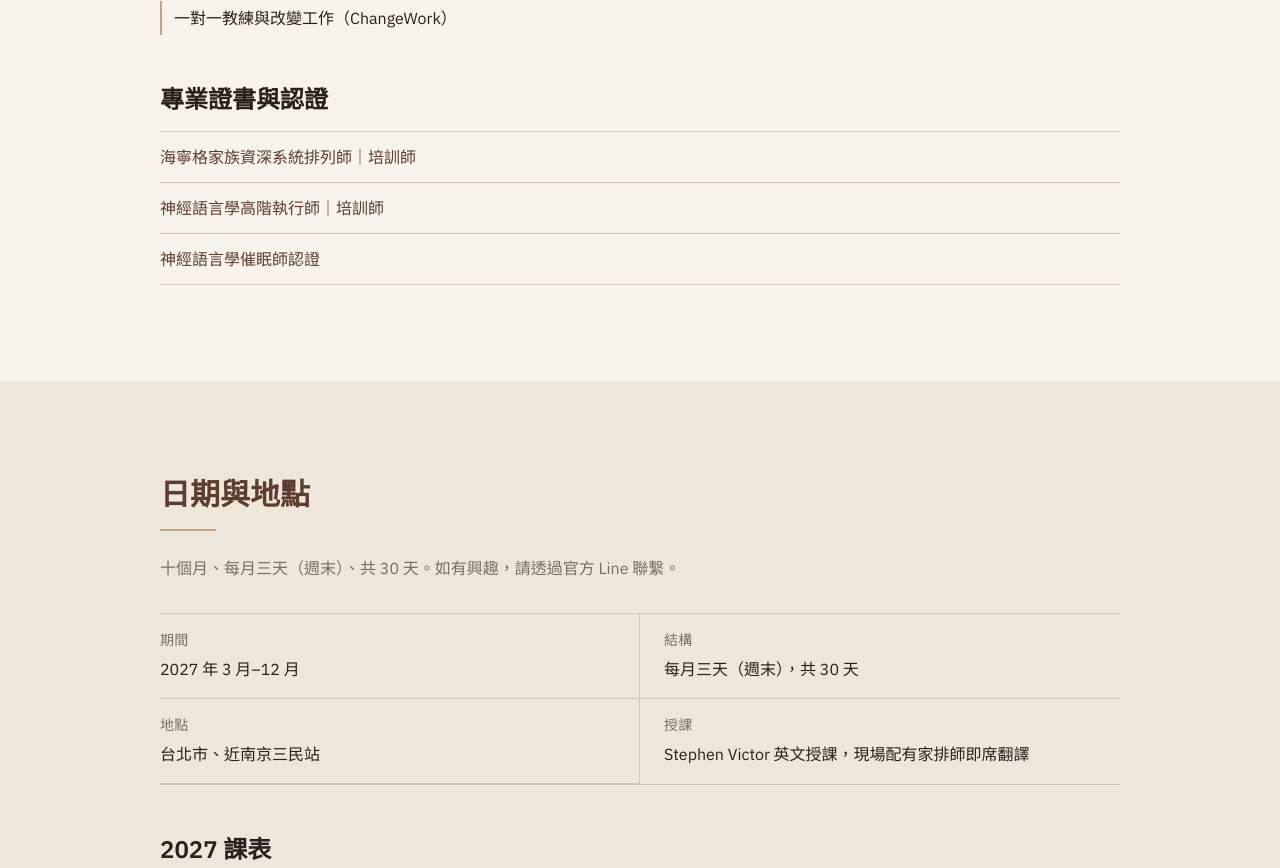
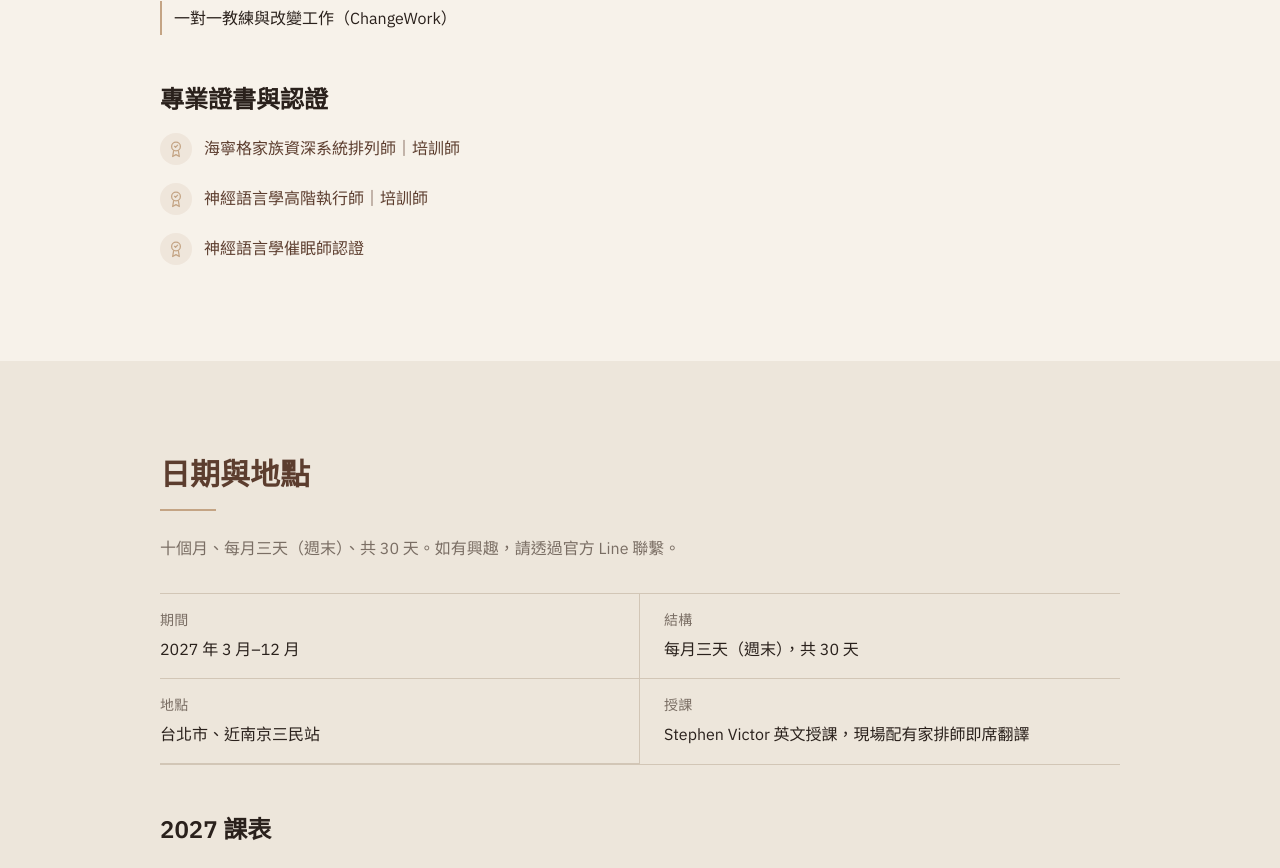
Before and after one commit to klaudia1209teleworker/system-constellations, a React (Vite) app: page / in a window 1280 px wide. Shown: the part 10360-11228 px from the top of the page. Built offline with nearby package versions, Linux system fonts and the light colour scheme.

Commit message:
fix(ui): 專業證書改 badge icon、移除匡線
講師「專業證書與認證」改以徽章圖示＋文字呈現，
不再使用分隔線條列。

```diff
--- a/src/App.tsx
+++ b/src/App.tsx
@@ -3,6 +3,7 @@ import { LineCta } from './components/LineCta'
 import { Section } from './components/Section'
 import { SiteNav } from './components/SiteNav'
 import {
+  BadgeList,
   BilingualNameList,
   BulletList,
   Callout,
@@ -246,16 +247,7 @@ export default function App() {
         </div>
 
         <Subheading>{t.teacher.credentialsTitle}</Subheading>
-        <ul className="mt-4 space-y-0 border-y border-border">
-          {t.teacher.credentials.map((item) => (
-            <li
-              key={item}
-              className="border-b border-border py-3 font-medium text-primary last:border-b-0"
-            >
-              {item}
-            </li>
-          ))}
-        </ul>
+        <BadgeList items={t.teacher.credentials} />
       </Section>
 
       <Section
--- a/src/components/ui.tsx
+++ b/src/components/ui.tsx
@@ -369,3 +369,45 @@ export function BilingualNameList({
     </ul>
   )
 }
+
+function BadgeIcon({ className = '' }: { className?: string }) {
+  return (
+    <svg
+      viewBox="0 0 24 24"
+      fill="none"
+      aria-hidden="true"
+      className={className}
+    >
+      <circle cx="12" cy="9" r="5.25" stroke="currentColor" strokeWidth="1.5" />
+      <path
+        d="M9.25 13.5 8 21l4-2.25L16 21l-1.25-7.5"
+        stroke="currentColor"
+        strokeWidth="1.5"
+        strokeLinejoin="round"
+      />
+      <path
+        d="m10.25 8.75 1.2 1.2 2.55-2.55"
+        stroke="currentColor"
+        strokeWidth="1.5"
+        strokeLinecap="round"
+        strokeLinejoin="round"
+      />
+    </svg>
+  )
+}
+
+/** 認證／徽章列表：無匡線，以 badge icon 標示 */
+export function BadgeList({ items }: { items: string[] }) {
+  return (
+    <ul className="mt-4 flex flex-col gap-4">
+      {items.map((item) => (
+        <li key={item} className="flex items-start gap-3">
+          <span className="mt-0.5 flex h-8 w-8 shrink-0 items-center justify-center rounded-full bg-secondary/15 text-secondary">
+            <BadgeIcon className="h-5 w-5" />
+          </span>
+          <span className="pt-1 font-medium text-primary">{item}</span>
+        </li>
+      ))}
+    </ul>
+  )
+}
```
Also changed, not shown: .cursor/prd/credentials-badges.md (added).
